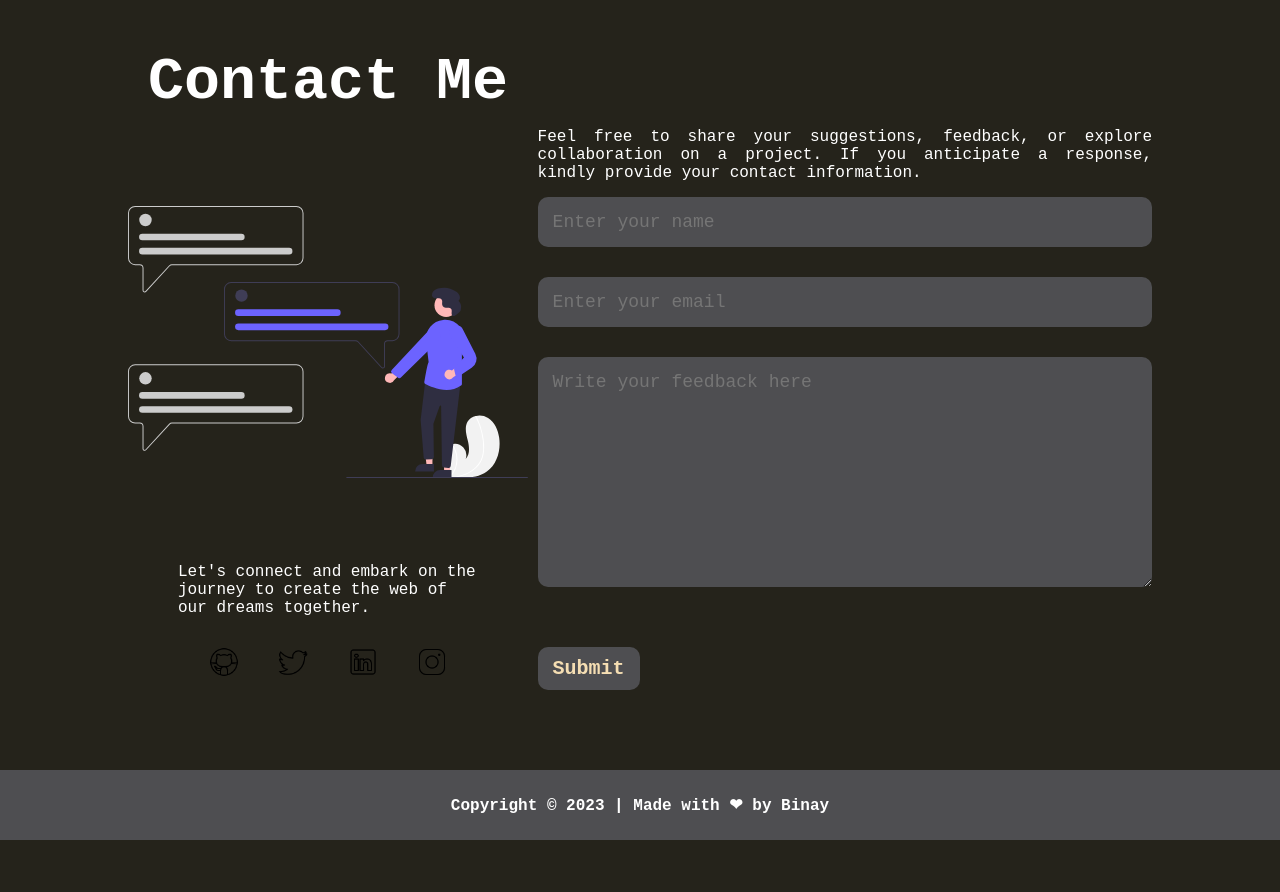
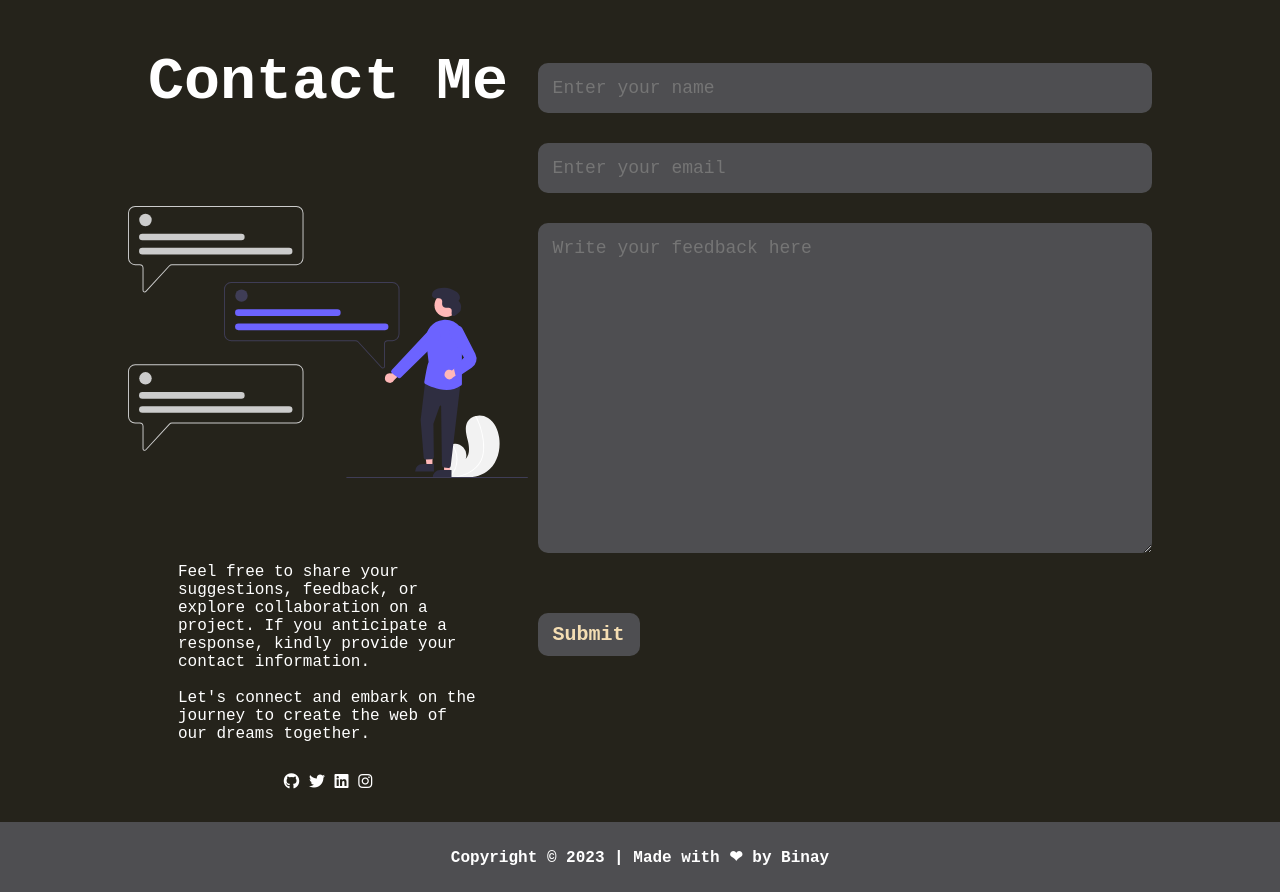
Before and after one commit to binay-das/portfolio-website, a plain HTML site: page index.html in a window 1280 px wide. Shown: the part 3240-4132 px from the top of the page. Before the commit the page ends 4080 px from the top, so only its background shows below. Drawn offline with Linux system fonts and the light colour scheme.

Commit message:
Update index.html

```diff
--- a/index.html
+++ b/index.html
@@ -167,20 +167,25 @@
                     <div class="social-icons">
                         <img src="contact.svg" alt="contact">
                     </div>
-                    <p>Let's connect and embark on the journey to create the web of our dreams together.</p>
+                    <p>Feel free to share your suggestions, feedback, or explore collaboration on a project. If you anticipate a response, kindly provide your contact information.
+                    <br><br>Let's connect and embark on the journey to create the web of our dreams together.</p>
                     <div class="socials">
-                        <a href="#"><img src="github_logo.png" alt="github"></a>
+                        <i class="fa-brands fa-github"></i>
+                        <i class="fa-brands fa-twitter"></i>
+                        <i class="fa-brands fa-linkedin"></i>
+                        <i class="fa-brands fa-instagram"></i>
+<!--                         <a href="#"><img src="github_logo.png" alt="github"></a>
                         <a href="#"><img src="twitter.png" alt="twitter"></a>
                         <a href="#"><img src="linkedin.png" alt="linkedin"></a>
-                        <a href="#"><img src="instagram.png" alt="instagram"></a>
+                        <a href="#"><img src="instagram.png" alt="instagram"></a> -->
                     </div>
                 </div>
                 <div class="contact-right">
                     <form action="">
-                        <p>Feel free to share your suggestions, feedback, or explore collaboration on a project. If you anticipate a response, kindly provide your contact information.</p>
+<!--                         <p>Feel free to share your suggestions, feedback, or explore collaboration on a project. If you anticipate a response, kindly provide your contact information.</p> -->
                         <input type="text" name="Name" placeholder="Enter your name" id="" required>
                         <input type="email" name="email" placeholder="Enter your email" id="" required>
-                        <textarea name="Message" id="" rows="10" placeholder="Write your feedback here"></textarea>
+                        <textarea name="Message" id="" rows="15" placeholder="Write your feedback here"></textarea>
                         <button class="btn btn2">Submit</button>
                     </form>
                 </div>
```
